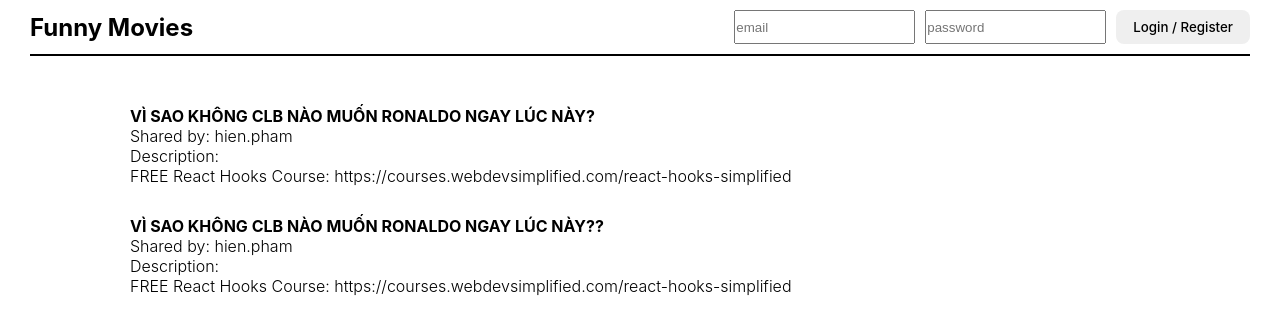
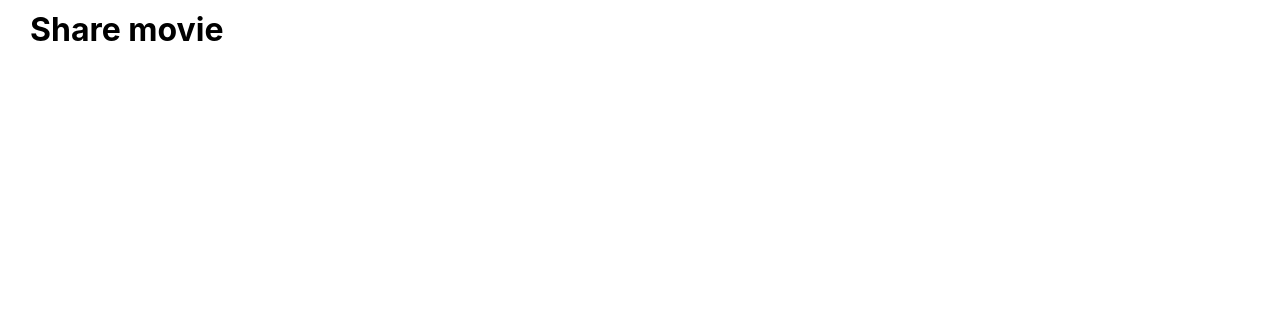
Before and after one commit to pthpv95/funny-movies-sharing, a React (Vite) app in the folder fe/: page /share in a window 1280 px wide. Shown: the top 334 px of the page. Built offline with nearby package versions, Linux system fonts and the light colour scheme.

Commit message:
add share movie route

```diff
--- a/fe/package.json
+++ b/fe/package.json
@@ -12,6 +12,7 @@
     "jwt-decode": "^3.1.2",
     "react": "^18.2.0",
     "react-dom": "^18.2.0",
+    "react-router-dom": "6",
     "sass": "^1.54.0"
   },
   "devDependencies": {
--- a/fe/src/App.tsx
+++ b/fe/src/App.tsx
@@ -1,4 +1,5 @@
-import { Home } from './pages';
+import { Route, Routes } from 'react-router-dom';
+import { Home, ShareMovie } from './pages';
 import AuthProvider from './providers/AuthProvider';
 import './styles.scss';
 
@@ -6,7 +7,10 @@ function App() {
   return (
     <AuthProvider>
       <div className="App">
-        <Home />
+        <Routes>
+          <Route path="/" element={<Home />} />
+          <Route path="/share" element={<ShareMovie />} />
+        </Routes>
       </div>
     </AuthProvider>
   );
--- a/fe/src/main.tsx
+++ b/fe/src/main.tsx
@@ -1,10 +1,13 @@
 import React from 'react'
 import ReactDOM from 'react-dom/client'
+import { BrowserRouter } from "react-router-dom";
 import App from './App'
 import './index.css'
 
 ReactDOM.createRoot(document.getElementById('root') as HTMLElement).render(
   <React.StrictMode>
-    <App />
+    <BrowserRouter>
+      <App />
+    </BrowserRouter>
   </React.StrictMode>
 )
--- /dev/null
+++ b/fe/src/pages/ShareMovie.tsx
@@ -0,0 +1,9 @@
+const ShareMovie = () => {
+  return (
+    <div>
+      <h1>Share movie</h1>
+    </div>
+  );
+};
+
+export default ShareMovie;
--- a/fe/src/pages/index.ts
+++ b/fe/src/pages/index.ts
@@ -1 +1,2 @@
 export { default as Home } from './Home';
+export { default as ShareMovie } from './ShareMovie';
```
Also changed, not shown: fe/src/pages/Share.tsx (deleted, +0 -8 lines), 1 other file (tests, documents, lock files or other folders).
